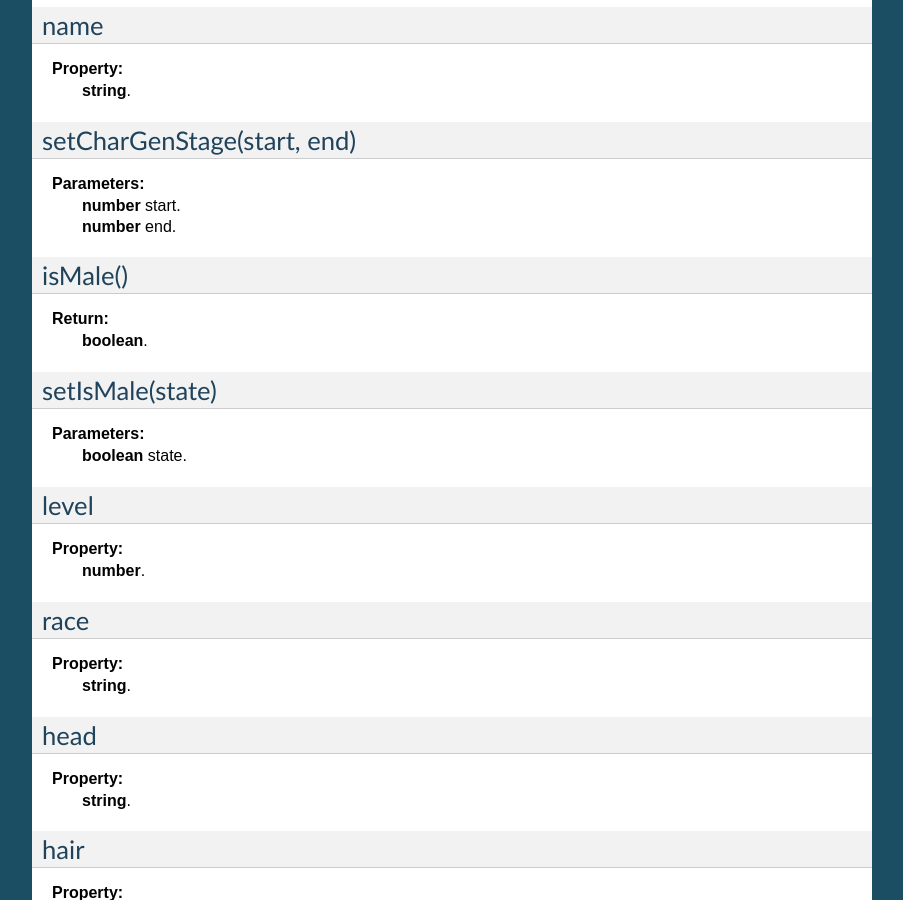
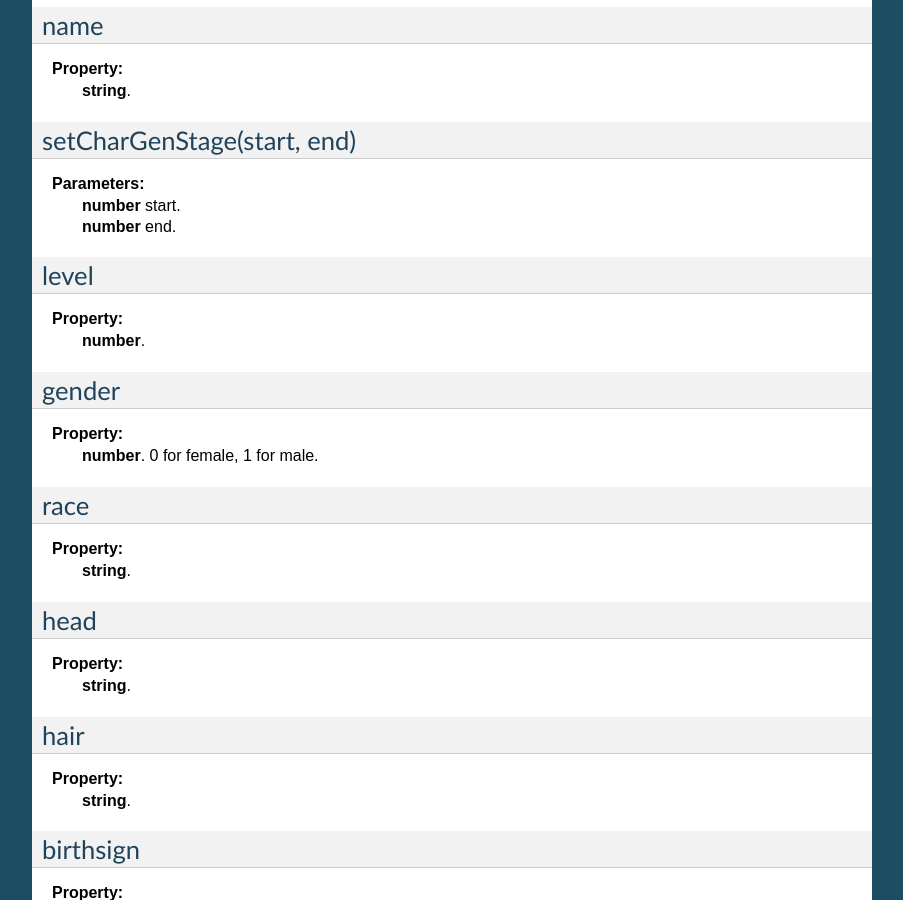
Before and after one commit to TES3MP/TES3MP-Docs, a Sphinx documentation site: the page built from source/api/player.rst, in a window 1280 px wide and 900 px high, scrolled down 2629 px. Shown: the whole window, without its empty margins (198-1101 px from the left). Built offline with Sphinx 7.4.7, drawn with Linux system fonts in a browser that asks for light colours; some of the changed text lies outside the part shown.

Commit message:
Add gender property

```diff
--- a/source/api/player.rst
+++ b/source/api/player.rst
@@ -146,23 +146,17 @@ setCharGenStage(start, end)
     | **number** start.
     | **number** end.
 
-isMale()
---------
-
-**Return:**
-    | **boolean**.
-
-setIsMale(state)
------------
-
-**Parameters:**
-    | **boolean** state.
-
 level
 -----
 
 **Property:**
     | **number**.
+
+gender
+------
+
+**Property:**
+    | **number**. 0 for female, 1 for male.
 
 race
 ----
```
